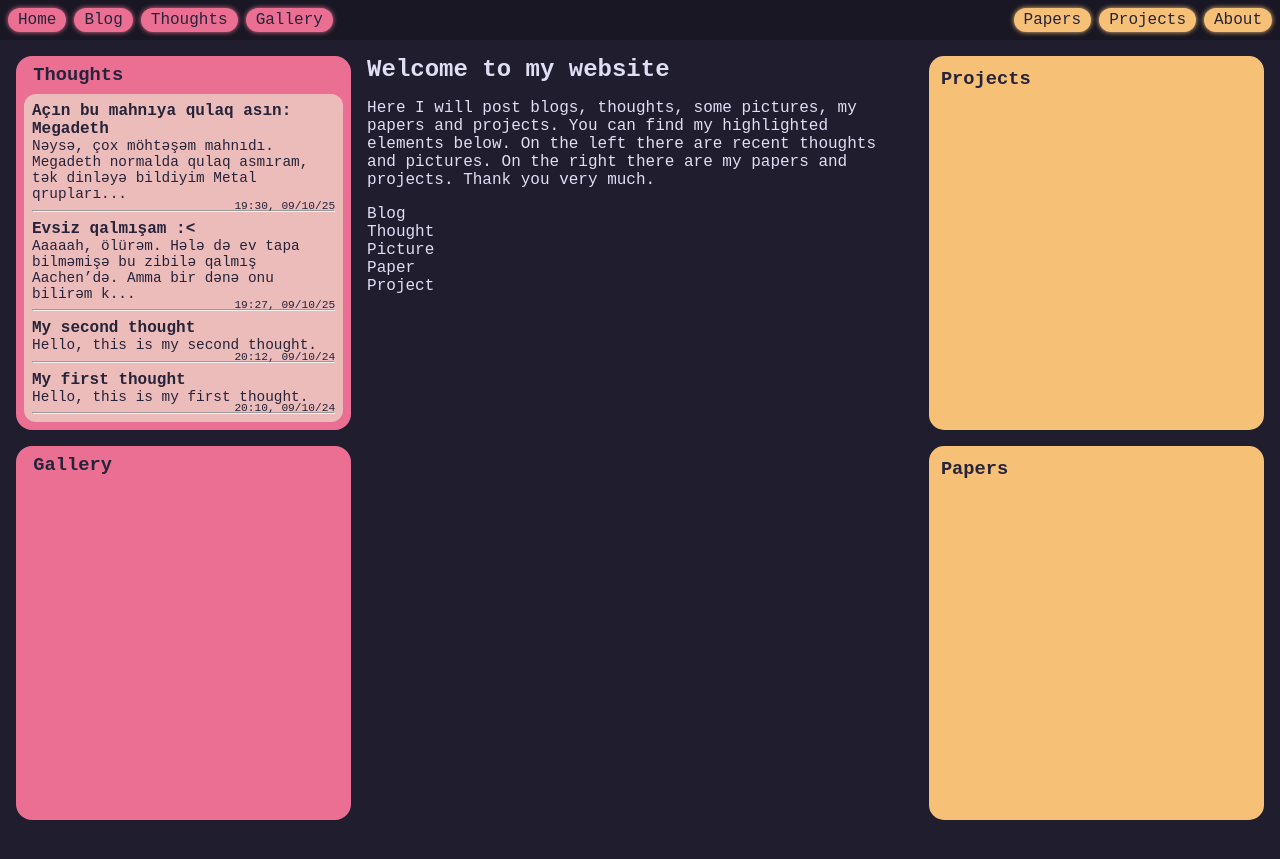
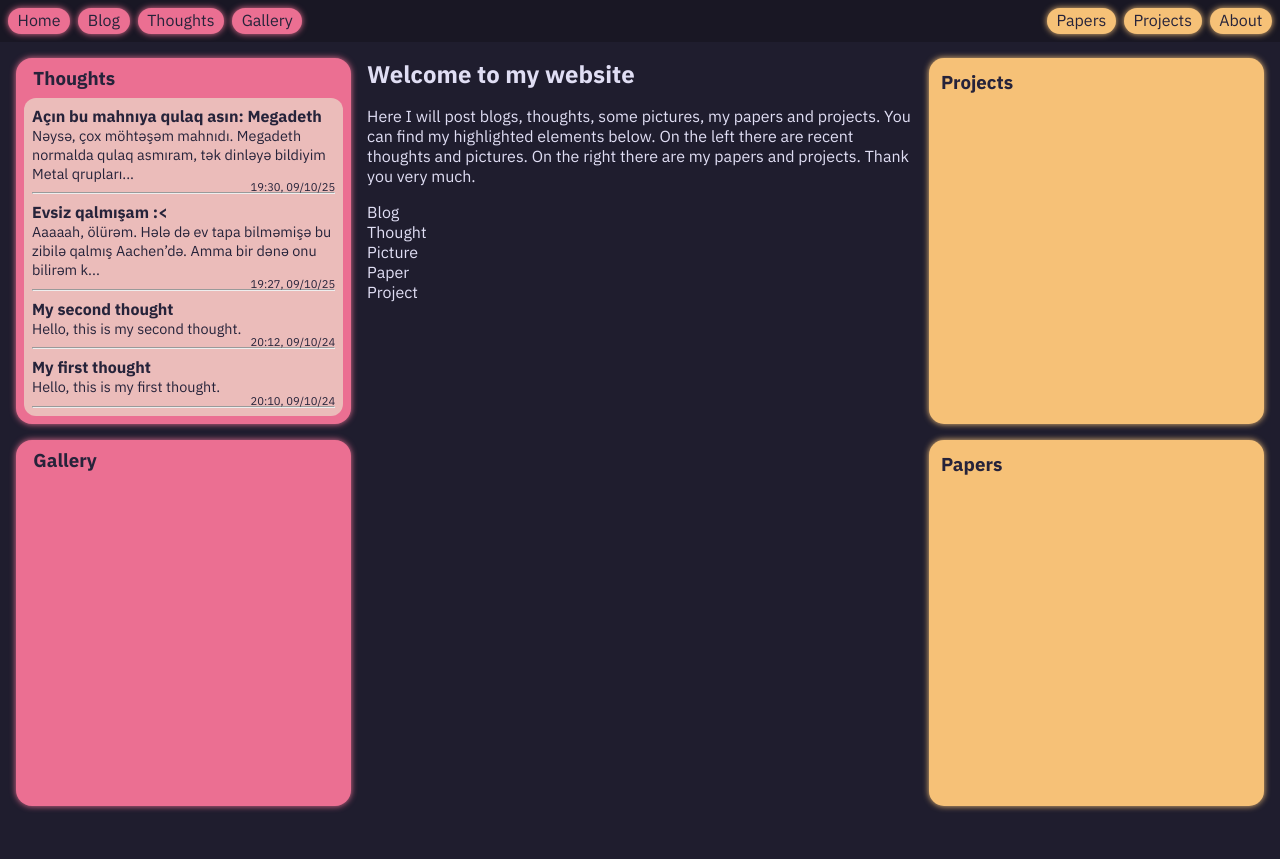
Before and after one commit to alizei35/alizei35.github.io, a Jekyll site: the page built from index.html, in a window 1280 px wide. Shown: the top 859 px of the page. Built offline with Jekyll 4.4.1, drawn with Linux system fonts in a browser that asks for light colours.

Commit message:
Font is applied

```diff
--- a/_includes/navigation.html
+++ b/_includes/navigation.html
@@ -1,13 +1,13 @@
 <nav class="navbar">
     <div class="navbar-left">
-        <a href="/" class="home navbar-item-left"> Home </a>
-        <a href="/blog.html" class="blog navbar-item-left">Blog</a>
-        <a href="/thoughts.html" class="thoughts navbar-item-left">Thoughts</a>
-        <a href="/gallery.html" class="gallery navbar-item-left">Gallery</a>
+        <a href="/" class="navbar-item navbar-item-left"> Home </a>
+        <a href="/blog.html" class="navbar-item navbar-item-left">Blog</a>
+        <a href="/thoughts.html" class="navbar-item navbar-item-left">Thoughts</a>
+        <a href="/gallery.html" class="navbar-item navbar-item-left">Gallery</a>
     </div>
     <div class="navbar-right">
-        <a href="/papers.html" class="papers navbar-item-right">Papers</a>
-        <a href="/projects.html" class="projects navbar-item-right"">Projects</a>
-        <a href="/about.html" class="about navbar-item-right"">About</a>
+        <a href="/papers.html" class="navbar-item navbar-item-right">Papers</a>
+        <a href="/projects.html" class="navbar-item navbar-item-right"">Projects</a>
+        <a href="/about.html" class="navbar-item navbar-item-right"">About</a>
     </div>
 </nav>
--- a/_sass/home.scss
+++ b/_sass/home.scss
@@ -23,6 +23,7 @@
 
   padding: 0.5em;
   border-radius: 1em;
+  box-shadow: 0 0 0.4em #eb6f92;
 }
 
 .body-home-left-thoughts-box {
@@ -75,4 +76,5 @@
 
   padding: 0.75em;
   border-radius: 15px;
+  box-shadow: 0 0 0.4em #f6c177;
 }
--- a/_sass/main.scss
+++ b/_sass/main.scss
@@ -1,5 +1,33 @@
+@font-face {
+  font-family: 'IBM Plex Sans';
+  src: url('../fonts/IBMPlexSans/IBMPlexSans-VariableFont_wdth,wght.ttf');
+  font-weight: 100 700;
+  font-style: normal;
+}
+
+@font-face {
+  font-family: 'IBM Plex Sans';
+  src: url('../fonts/IBMPlexSans/IBMPlexSans-Italic-VariableFont_wdth,wght.ttf');
+  font-weight: 100 700;
+  font-style: italic;
+}
+
+@font-face {
+  font-family: 'EB Garamond';
+  src: url('../fonts/EBGaramond/EBGaramond-VariableFont_wght.ttf');
+  font-weight: 400 700;
+  font-style: normal;
+}
+
+@font-face {
+  font-family: 'EB Garamond';
+  src: url('../fonts/EBGaramond/EBGaramond-Italic-VariableFont_wght.ttf');
+  font-weight: 400 700;
+  font-style: italic;
+}
+
 body {
-  font-family: 'Courier New', monospace;
+  font-family: 'IBM Plex Sans';
   font-size: 16px;
   background-color: #1f1d2e;
   color: #e0def4;
--- a/_sass/navigation.scss
+++ b/_sass/navigation.scss
@@ -6,8 +6,10 @@
   padding: 0.5em 0.5em;
 }
 
-.navbar a {
+.navbar-item {
   text-decoration: none;
+  padding: 0.15em 0.6em 0.2em 0.6em;
+  border-radius: 1000px;
 }
 
 .navbar-left {
@@ -20,9 +22,7 @@
 .navbar-item-left {
   background-color: #eb6f92;
   color: #26233a;
-  padding: 3px 10px;
-  border-radius: 1000px;
-  box-shadow: 0 0 5px #eb6f92;
+  box-shadow: 0 0 0.4em #eb6f92;
 }
 
 .navbar-right {
@@ -35,7 +35,5 @@
 .navbar-item-right {
   background-color: #f6c177;
   color: #26233a;
-  padding: 3px 10px;
-  border-radius: 1000px;
-  box-shadow: 0 0 5px #f6c177;
+  box-shadow: 0 0 0.4em #f6c177;
 }
```
Also changed, not shown: assets/fonts/EBGaramond/EBGaramond-Italic-VariableFont_wght.ttf (added), assets/fonts/EBGaramond/EBGaramond-VariableFont_wght.ttf (added), assets/fonts/IBMPlexSans/IBMPlexSans-Italic-VariableFont_wdth,wght.ttf (added), assets/fonts/IBMPlexSans/IBMPlexSans-VariableFont_wdth,wght.ttf (added).
